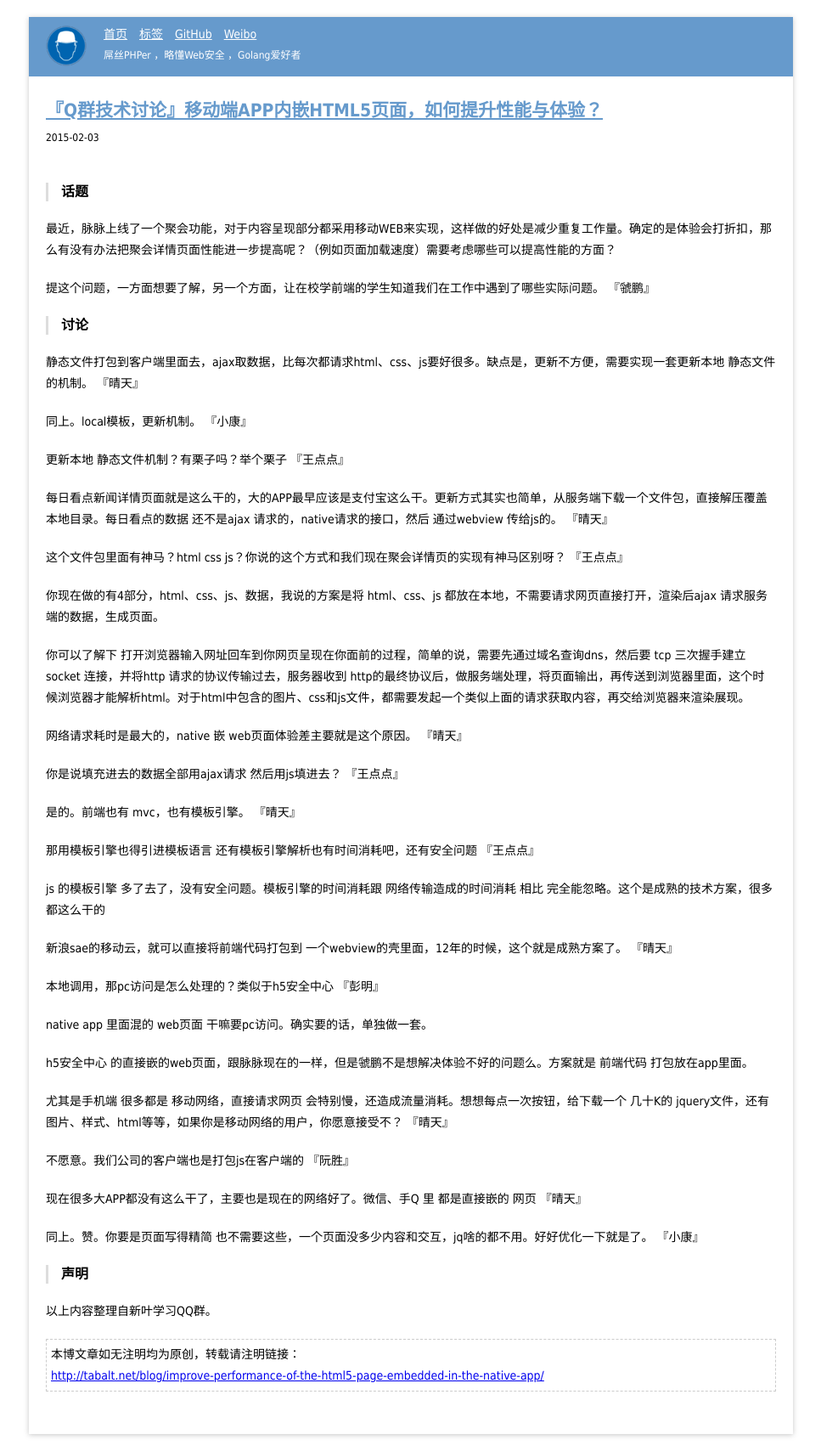
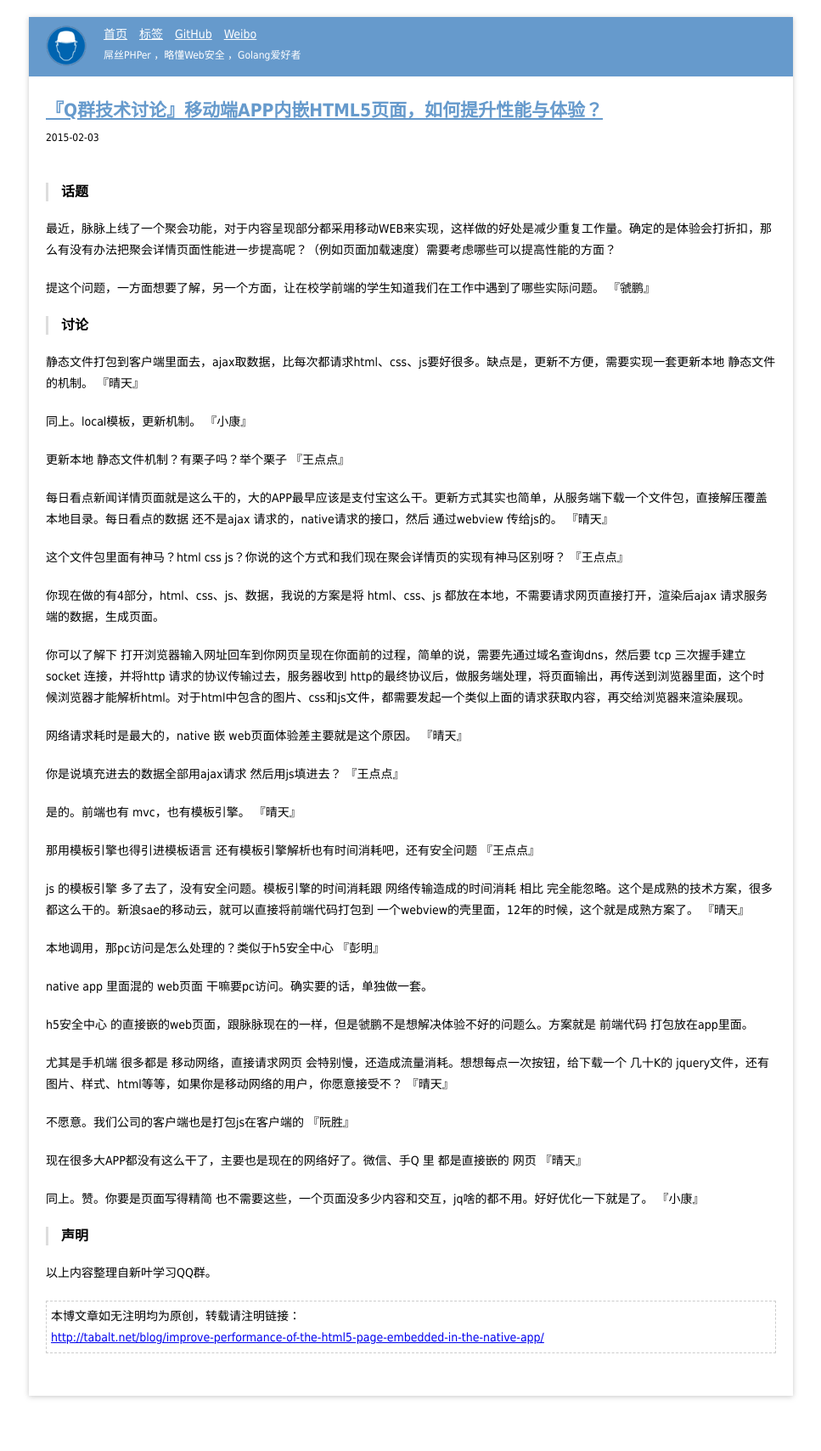
Before and after one commit to tabalt/tabalt.github.io, a Jekyll site: the page built from _posts/solutions/2015-02-03-improve-performance-of-the-html5-page-embedded-in-the-native-app.md, in a window 1280 px wide. Shown: the whole page at 85% size, without its empty margins (156-1123 px from the left). Built offline with Jekyll 4.4.1, drawn with Linux system fonts in a browser that asks for light colours; Markdown is read by kramdown in place of the engine named in the settings; comment, search, counter and statistics services are not loaded; after the commit the page ends 1663 px from its top, so only the background shows below that.

Commit message:
update blog

```diff
--- a/_posts/solutions/2015-02-03-improve-performance-of-the-html5-page-embedded-in-the-native-app.md
+++ b/_posts/solutions/2015-02-03-improve-performance-of-the-html5-page-embedded-in-the-native-app.md
@@ -53,9 +53,7 @@ description: 移动端APP内嵌HTML5页面，可以减少工作量，提高开
 那用模板引擎也得引进模板语言 还有模板引擎解析也有时间消耗吧，还有安全问题
 『王点点』
 
-js 的模板引擎 多了去了，没有安全问题。模板引擎的时间消耗跟 网络传输造成的时间消耗 相比 完全能忽略。这个是成熟的技术方案，很多都这么干的
-
-新浪sae的移动云，就可以直接将前端代码打包到 一个webview的壳里面，12年的时候，这个就是成熟方案了。
+js 的模板引擎 多了去了，没有安全问题。模板引擎的时间消耗跟 网络传输造成的时间消耗 相比 完全能忽略。这个是成熟的技术方案，很多都这么干的。新浪sae的移动云，就可以直接将前端代码打包到 一个webview的壳里面，12年的时候，这个就是成熟方案了。
 『晴天』
 
 本地调用，那pc访问是怎么处理的？类似于h5安全中心
```
